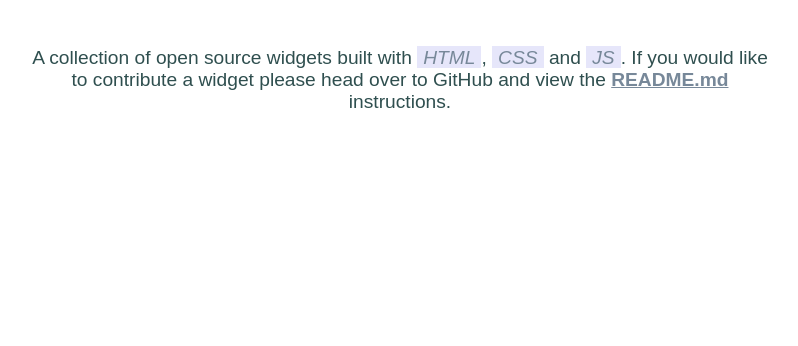
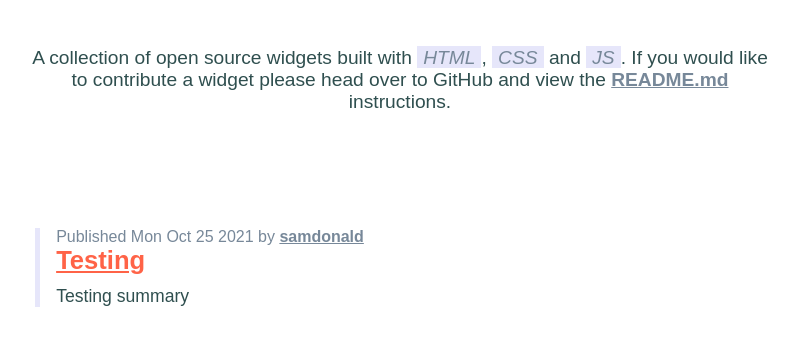
Before and after one commit to samdonald/web-widgets, a plain HTML site: page docs/index.html in a window 1280 px wide. Shown: the part 258-604 px from the top of the page, without its empty margins (240-1038 px from the left). Drawn offline with Linux system fonts and the light colour scheme.

Commit message:
Commit from GitHub Actions (Widgets)

```diff
--- a/docs/index.html
+++ b/docs/index.html
@@ -12,7 +12,12 @@
             <p class="summary">A collection of open source widgets built with <mark>html</mark>, <mark>css</mark> and <mark>js</mark>. If you would like to contribute a widget please head over to GitHub and view the <a href="https://github.com/mudlabs/web-widgets/README.md">README.md</a> instructions.</p>
         </section>
         <section class="contents">
-            <ul class="widgets"></ul>
+            <ul class="widgets"><li id="samdonald--testing" class="widget" data-author="samdonald" data-name="Testing">
+  <span class="widget-metadata">Published Mon Oct 25 2021 by <a class="widget-author" href="https://github.com/samdonald">samdonald</a></span>
+  <a class="widget-link" href="testing.html">Testing</a>
+  <p class="widget-summary">Testing summary</p>
+</li>
+</ul>
         </section>
     </main>
 
@@ -97,4 +102,5 @@
 
 
 
+
 </body></html>
```
Also changed, not shown: docs/testing.html (added, +12 -0 lines), README.md.
